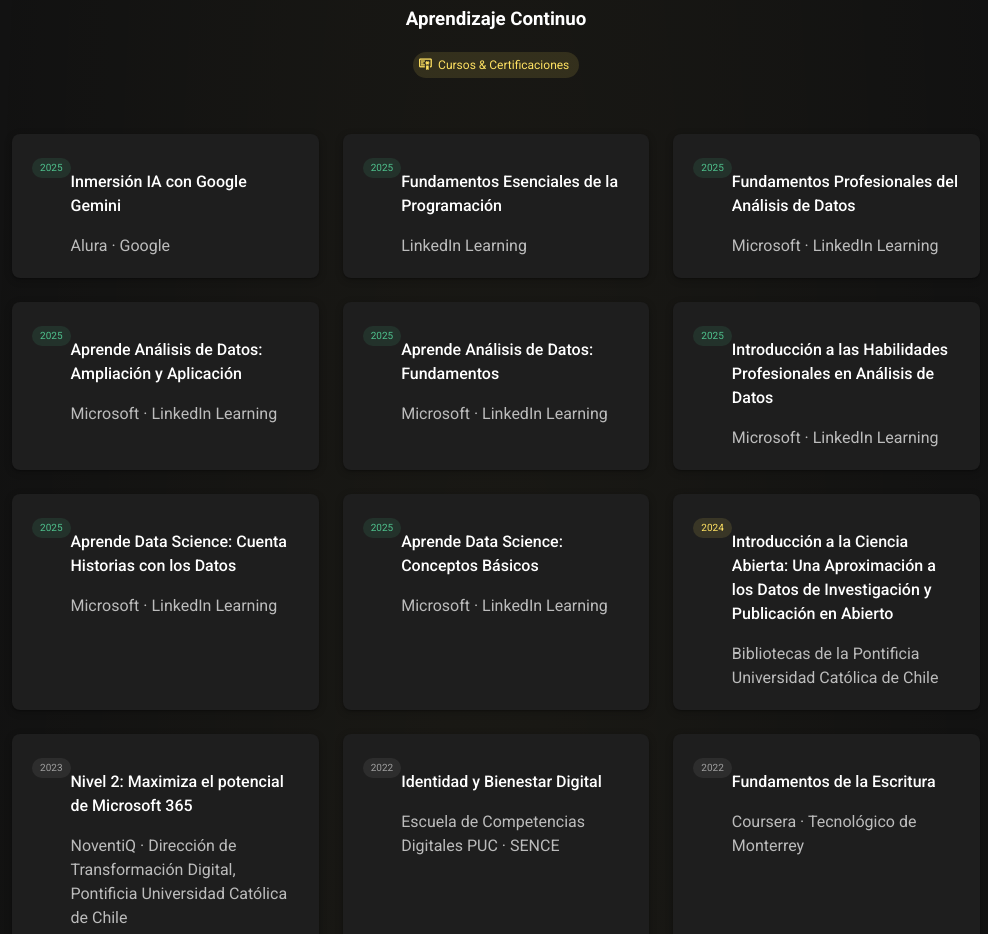
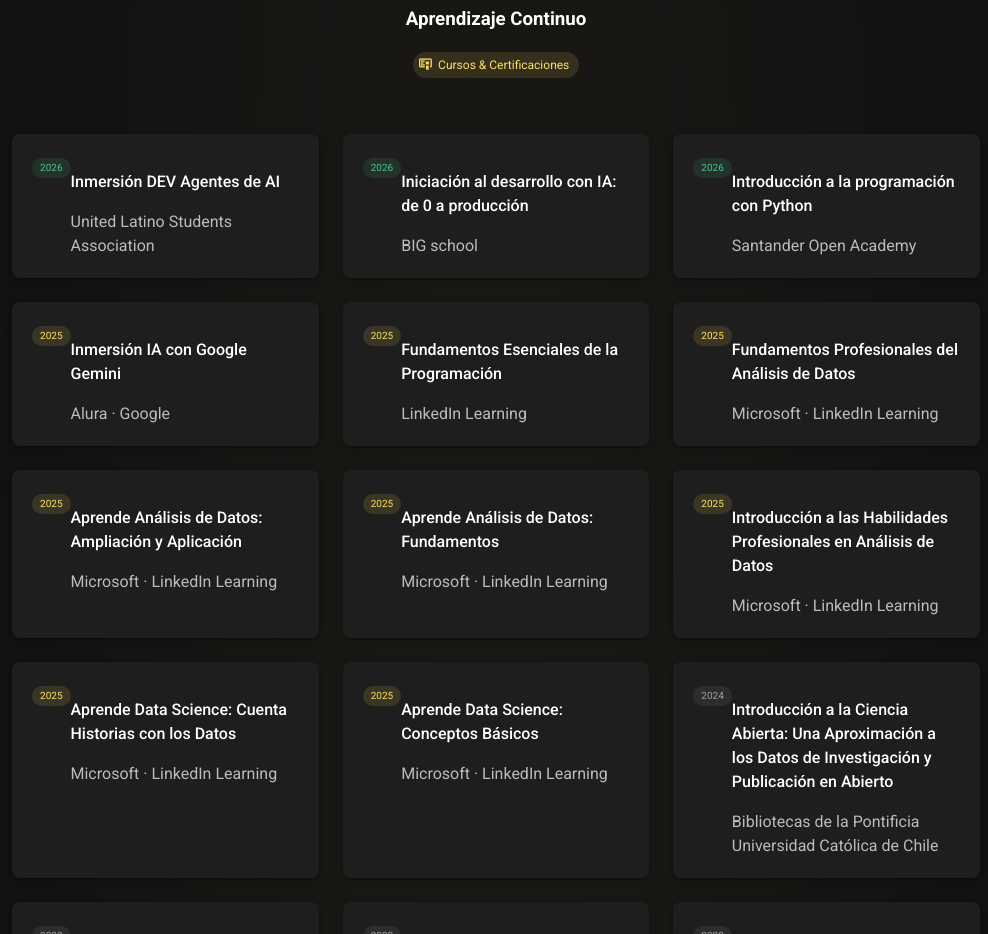
Before and after one commit to jltamayocabello-droid/mi-portafolio-vuetify, a Vue app: page / in a window 1280 px wide. Shown: the part 6420-7354 px from the top of the page, without its empty margins (144-1132 px from the left). Built offline with nearby package versions, Linux system fonts and the light colour scheme.

Commit message:
Se incorporan nuevos cursos

```diff
--- a/src/pages/HomePage.vue
+++ b/src/pages/HomePage.vue
@@ -711,59 +711,77 @@
 
   const courses = [
     {
+      year: '2026',
+      title: 'Inmersión DEV Agentes de AI',
+      provider: 'United Latino Students Association',
+      color: 'primary',
+    },
+    {
+      year: '2026',
+      title: 'Iniciación al desarrollo con IA: de 0 a producción',
+      provider: 'BIG school',
+      color: 'primary',
+    },
+    {
+      year: '2026',
+      title: 'Introducción a la programación con Python',
+      provider: 'Santander Open Academy',
+      color: 'primary',
+    },
+    {
       year: '2025',
       title: 'Inmersión IA con Google Gemini',
       provider: 'Alura · Google',
-      color: 'primary',
+      color: 'secondary',
     },
     {
       year: '2025',
       title: 'Fundamentos Esenciales de la Programación',
       provider: 'LinkedIn Learning',
-      color: 'primary',
+      color: 'secondary',
     },
     {
       year: '2025',
       title: 'Fundamentos Profesionales del Análisis de Datos',
       provider: 'Microsoft · LinkedIn Learning',
-      color: 'primary',
+      color: 'secondary',
     },
     {
       year: '2025',
       title: 'Aprende Análisis de Datos: Ampliación y Aplicación',
       provider: 'Microsoft · LinkedIn Learning',
-      color: 'primary',
+      color: 'secondary',
     },
     {
       year: '2025',
       title: 'Aprende Análisis de Datos: Fundamentos',
       provider: 'Microsoft · LinkedIn Learning',
-      color: 'primary',
+      color: 'secondary',
     },
     {
       year: '2025',
       title: 'Introducción a las Habilidades Profesionales en Análisis de Datos',
       provider: 'Microsoft · LinkedIn Learning',
-      color: 'primary',
+      color: 'secondary',
     },
     {
       year: '2025',
       title: 'Aprende Data Science: Cuenta Historias con los Datos',
       provider: 'Microsoft · LinkedIn Learning',
-      color: 'primary',
+      color: 'secondary',
     },
     {
       year: '2025',
       title: 'Aprende Data Science: Conceptos Básicos',
       provider: 'Microsoft · LinkedIn Learning',
-      color: 'primary',
+      color: 'secondary',
     },
     {
       year: '2024',
       title:
         'Introducción a la Ciencia Abierta: Una Aproximación a los Datos de Investigación y Publicación en Abierto',
       provider: 'Bibliotecas de la Pontificia Universidad Católica de Chile',
-      color: 'secondary',
+      color: 'grey',
     },
     {
       year: '2023',
```
